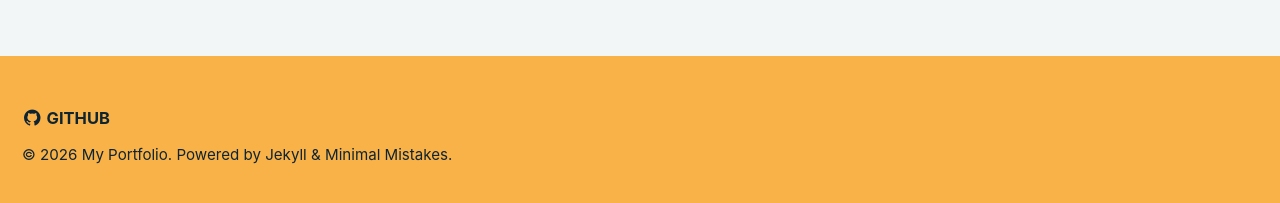
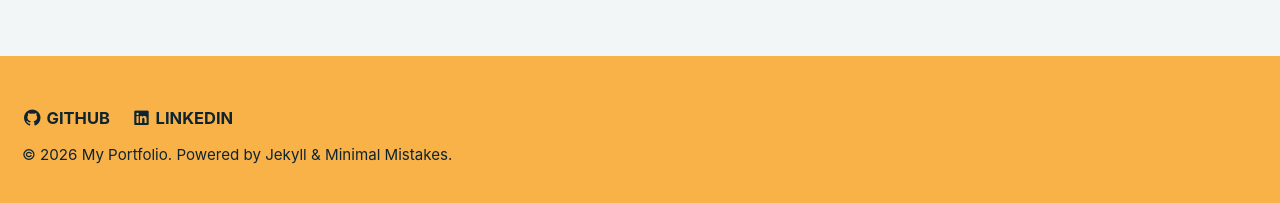
Before and after one commit to AlexUlster/AlexUlster.github.io, a Jekyll site: the page built from _pages/projects.md, in a window 1280 px wide. Shown: the part 689-892 px from the top of the page. Built offline with Jekyll 4.4.1, drawn with Linux system fonts in a browser that asks for light colours.

Commit message:
Update _config.yml

```diff
--- a/_config.yml
+++ b/_config.yml
@@ -56,9 +56,9 @@ footer: # Site footer
       target: "_blank"
       # url:
       target: "_blank"
-    - label: "GitHub" # GitHub link
-      icon: "fab fa-fw fa-github"
-      # url:
+    - label: "LinkedIn" # GitHub link
+      icon: "fa-brands fa-linkedin"
+      url: "www.linkedin.com/in/alex-dickie-6295343b3"
       target: "_blank"
     - label: "GitLab" # GitLab link
       icon: "fab fa-fw fa-gitlab"
```
